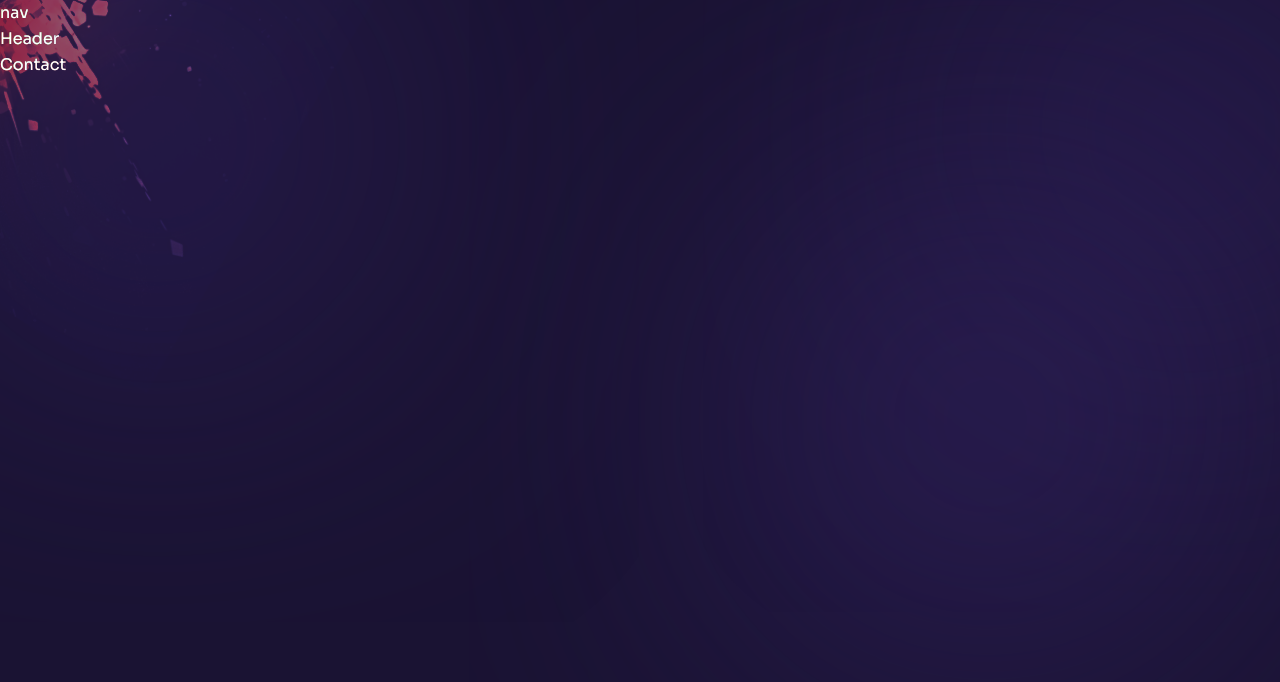
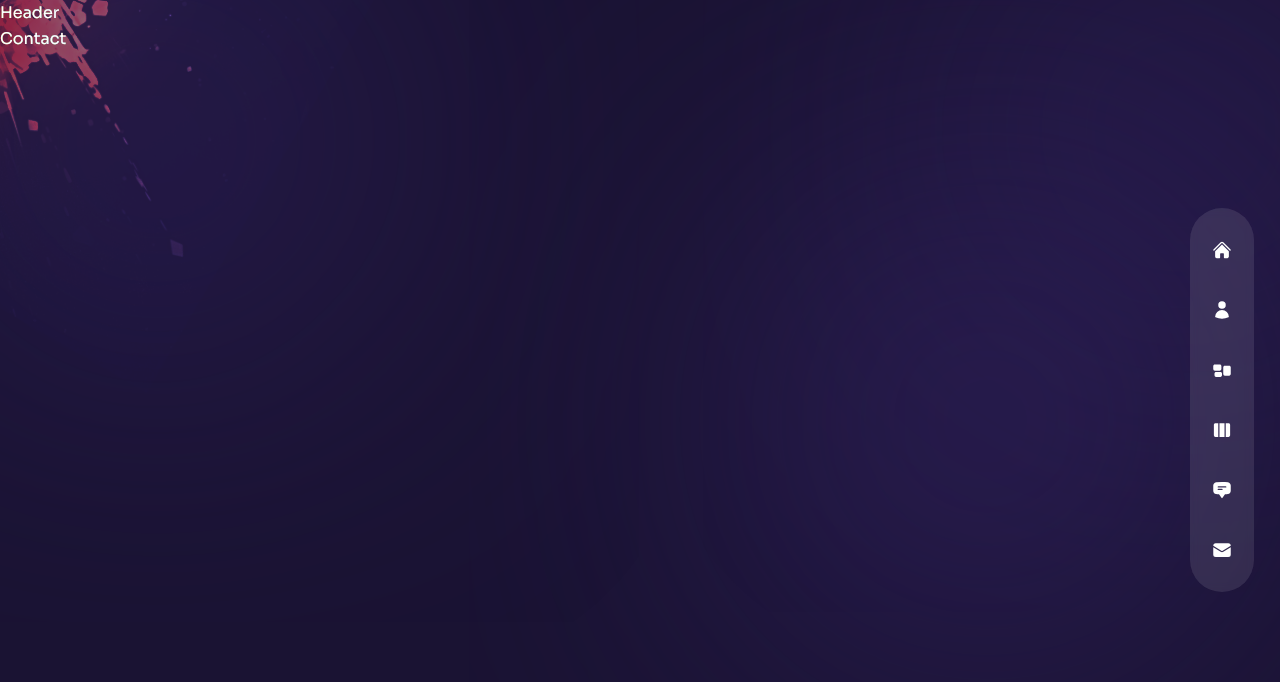
Before and after one commit to EdwinBayingana/portfolio, a Next.js app: page /contact in a window 1280 px wide. Shown: the top 682 px of the page. Built offline with nearby package versions, Linux system fonts and the light colour scheme.

Commit message:
position the navbar on both large and small devices

```diff
--- a/components/Nav.js
+++ b/components/Nav.js
@@ -1,23 +1,43 @@
-//  links
-// const links = [
-//   { name: 'home', path: '/', icon: <HiHome /> },
-//   { name: 'about', path: '/about', icon: <HiUser /> },
-//   { name: 'services', path: '/services', icon: <HiRectangleGroup /> },
-//   { name: 'work', path: '/work', icon: <HiViewColumns /> },
-//   {
-//     name: 'testimonials',
-//     path: '/testimonials',
-//     icon: <HiChatBubbleBottomCenterText />,
-//   },
-//   {
-//     name: 'contact',
-//     path: '/contact',
-//     icon: <HiEnvelope />,
-//   },
-// ];
+import Link from 'next/link';
+import { useRouter } from 'next/router';
+import {
+  HiHome,
+  HiUser,
+  HiViewColumns,
+  HiRectangleGroup,
+  HiChatBubbleBottomCenterText,
+  HiEnvelope,
+} from 'react-icons/hi2';
+
+export const navData = [
+  { name: 'home', path: '/', icon: <HiHome /> },
+  { name: 'about', path: '/about', icon: <HiUser /> },
+  { name: 'services', path: '/services', icon: <HiRectangleGroup /> },
+  { name: 'work', path: '/work', icon: <HiViewColumns /> },
+  {
+    name: 'testimonials',
+    path: '/testimonials',
+    icon: <HiChatBubbleBottomCenterText />,
+  },
+  {
+    name: 'contact',
+    path: '/contact',
+    icon: <HiEnvelope />,
+  },
+];
 
 const Nav = () => {
-  return <nav>nav</nav>;
+  const router = useRouter();
+
+  return (
+    <nav className="flex flex-col items-center xl:justify-center gap-y-4 fixed h-max bottom-0 mt-auto xl:right-[2%] z-50 top-0 w-full xl:w-16 xl:max-w-md xl:h-screen">
+      <div className="flex w-full xl:flex-col items-center justify-between xl:justify-center gap-y-10 px-4 md:px-40 xl:px-0 h-[80px] xl:h-max py-8 bg-white/10 backdrop-blur-sm text-3xl xl:text-xl xl:rounded-full">
+        {navData.map((link, index) => {
+          return <Link href={link.path}>{link.icon}</Link>;
+        })}
+      </div>
+    </nav>
+  );
 };
 
 export default Nav;
```
